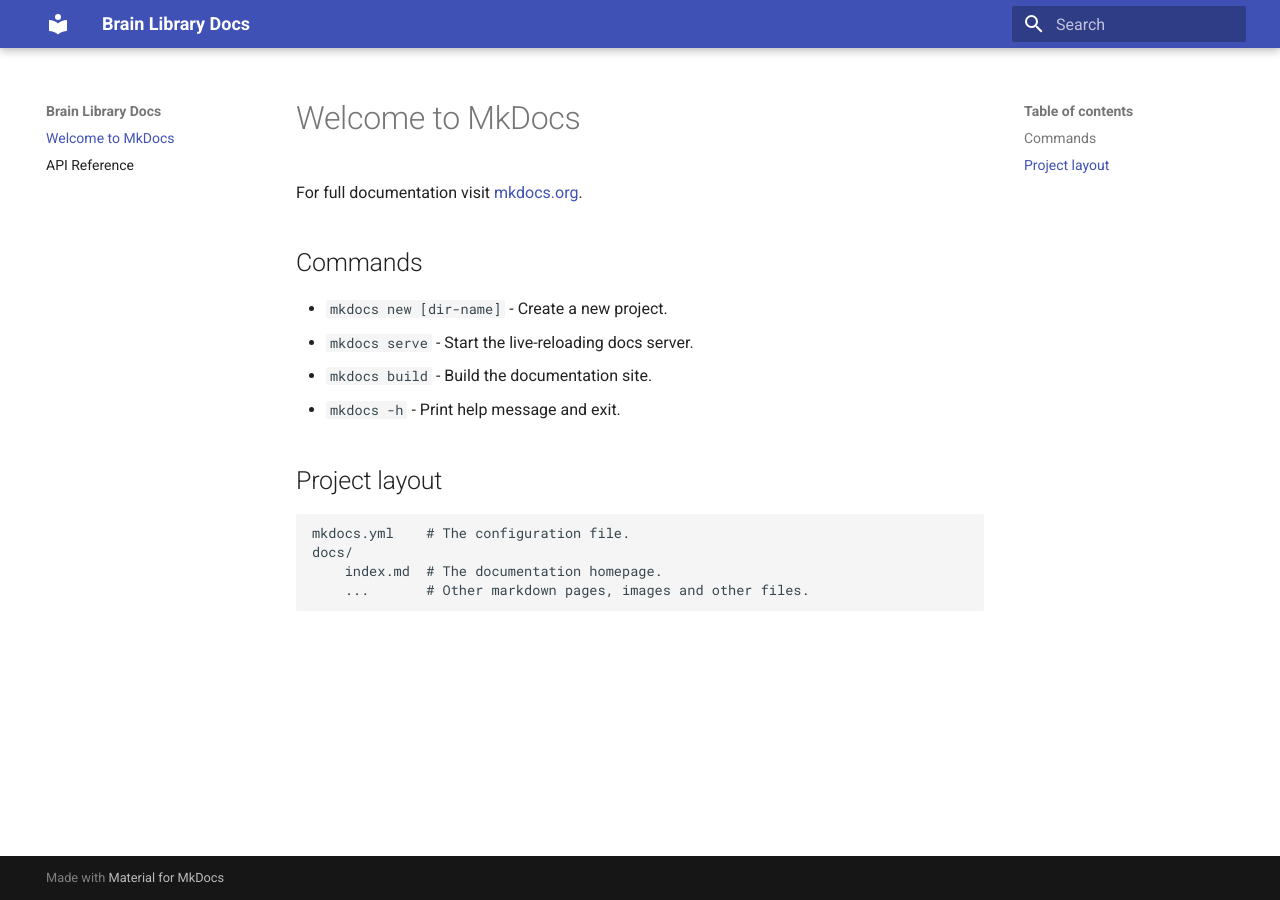
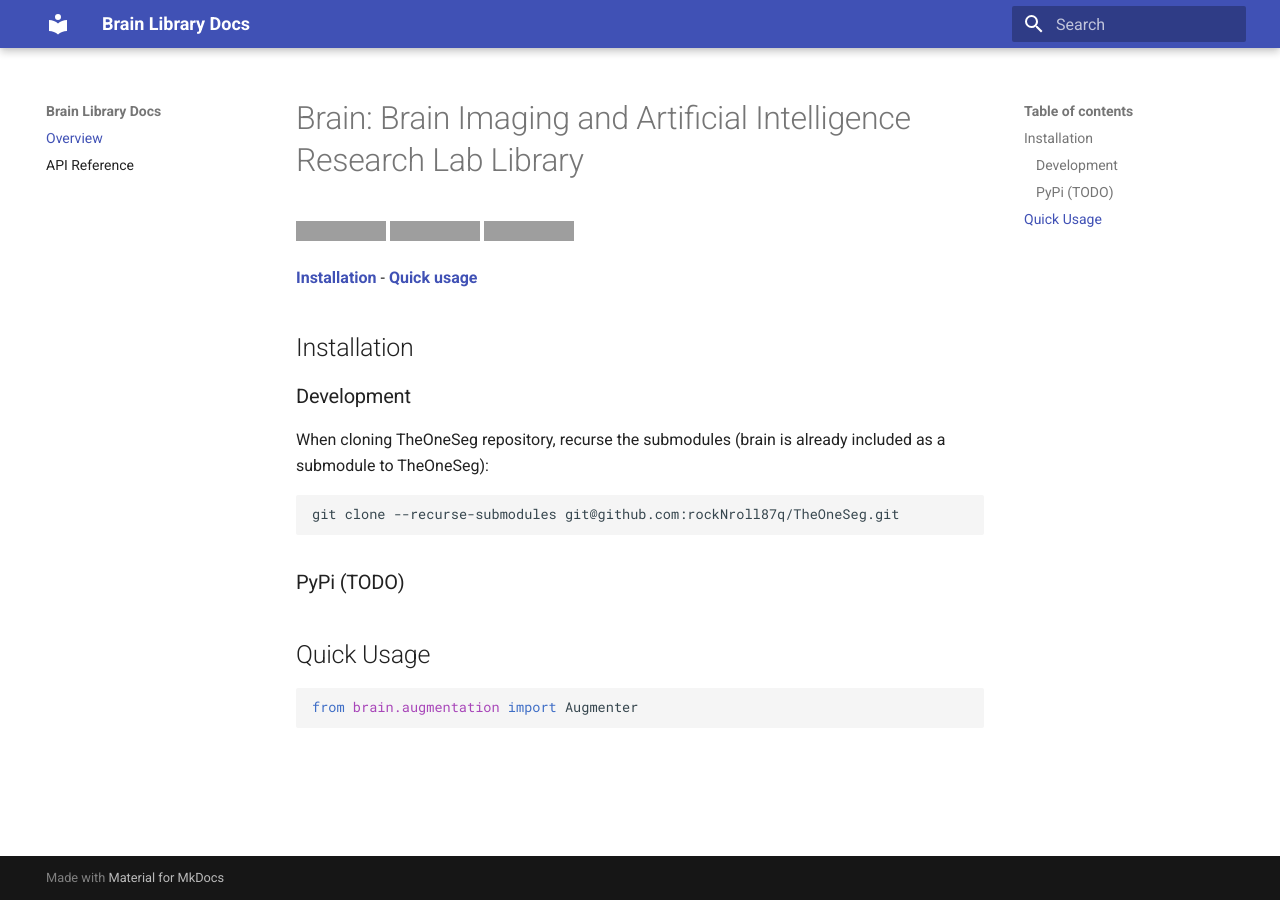
Before and after one commit to rockNroll87q/brain, an MkDocs documentation site: the page built from docs/index.md, in a window 1280 px wide. Built offline with MkDocs 1.6.1 and Material for MkDocs 9.7.7, drawn with Linux system fonts in a browser that asks for light colours; plug-ins that fetch from the network failed and are left out; grey boxes are pictures that could not be loaded.

Commit message:
UPdate mkdocs stuff

````diff
--- a/README.md
+++ b/README.md
@@ -1,9 +1,25 @@
-# Brain: Brain Imaging and Artificial Intelligence Research Lab shared codebase
+# Brain: Brain Imaging and Artificial Intelligence Research Lab Library
 
-### Preprocessing
+![Tests & Linting](https://github.com/rockNroll87q/TheOneSeg/actions/workflows/python-tests.yaml/badge.svg)
+![Docstrings](https://github.com/rockNroll87q/TheOneSeg/actions/workflows/interrogate-docstrings.yaml/badge.svg)
+![MKDocs](https://github.com/rockNroll87q/TheOneSeg/actions/workflows/mk-docs.yaml/badge.svg)
 
-### Augmentation
+**[Installation](#installation)** - **[Quick usage](#quick-usage)**
 
-### LRP
+## Installation
 
-### Registration
+### Development
+
+When cloning TheOneSeg repository, recurse the submodules (brain is already included as a submodule to TheOneSeg):
+```bash
+git clone --recurse-submodules git@github.com:rockNroll87q/TheOneSeg.git
+```
+
+### PyPi (TODO)
+
+
+## Quick Usage
+
+```python
+from brain.augmentation import Augmenter
+```
--- a/docs/index.md
+++ b/docs/index.md
@@ -1,17 +1,11 @@
-# Welcome to MkDocs
+---
+title: Overview
+hide:
+- feedback
+---
 
-For full documentation visit [mkdocs.org](https://www.mkdocs.org).
-
-## Commands
-
-* `mkdocs new [dir-name]` - Create a new project.
-* `mkdocs serve` - Start the live-reloading docs server.
-* `mkdocs build` - Build the documentation site.
-* `mkdocs -h` - Print help message and exit.
-
-## Project layout
-
-    mkdocs.yml    # The configuration file.
-    docs/
-        index.md  # The documentation homepage.
-        ...       # Other markdown pages, images and other files.
+{%
+    include-markdown "../README.md"
+    start="<!--intro-start-->"
+    end="<!--intro-end-->"
+%}
--- a/mkdocs.yml
+++ b/mkdocs.yml
@@ -17,6 +17,9 @@ plugins:
         python:
           options:
             docstring_style: google
+  - include-markdown:
+      cache: 600
+      cache_dir: .cache/include-markdown-cache
 
 markdown_extensions:
   - pymdownx.betterem
````
Also changed, not shown: docs/api.md (+5 -34 lines), 1 other file.
